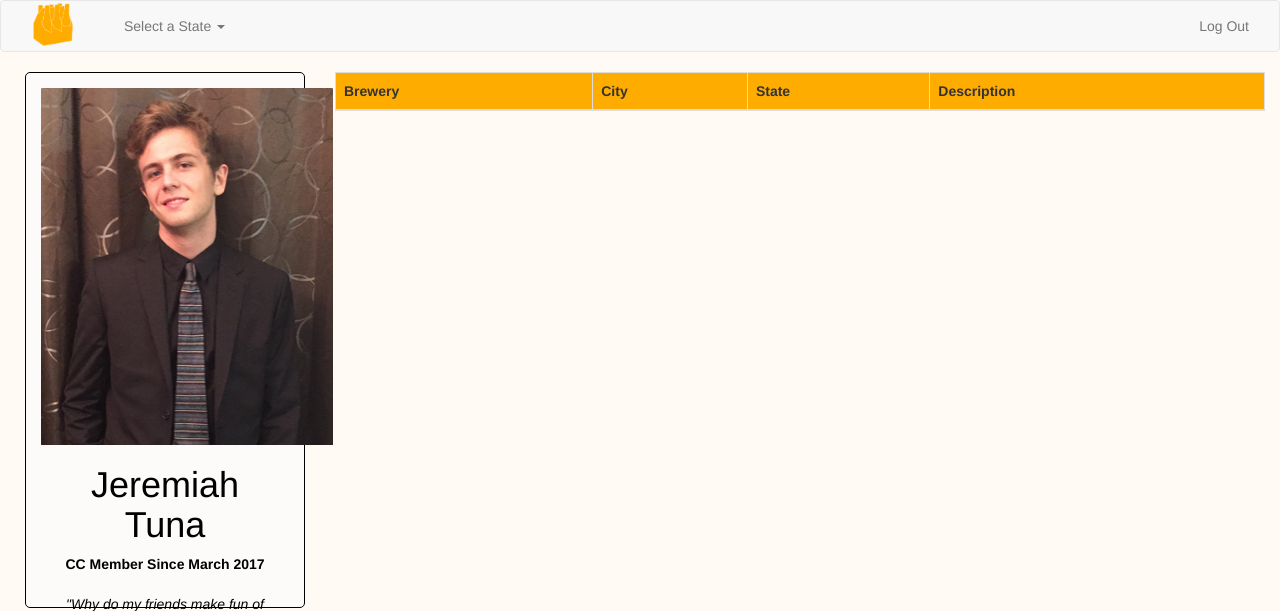
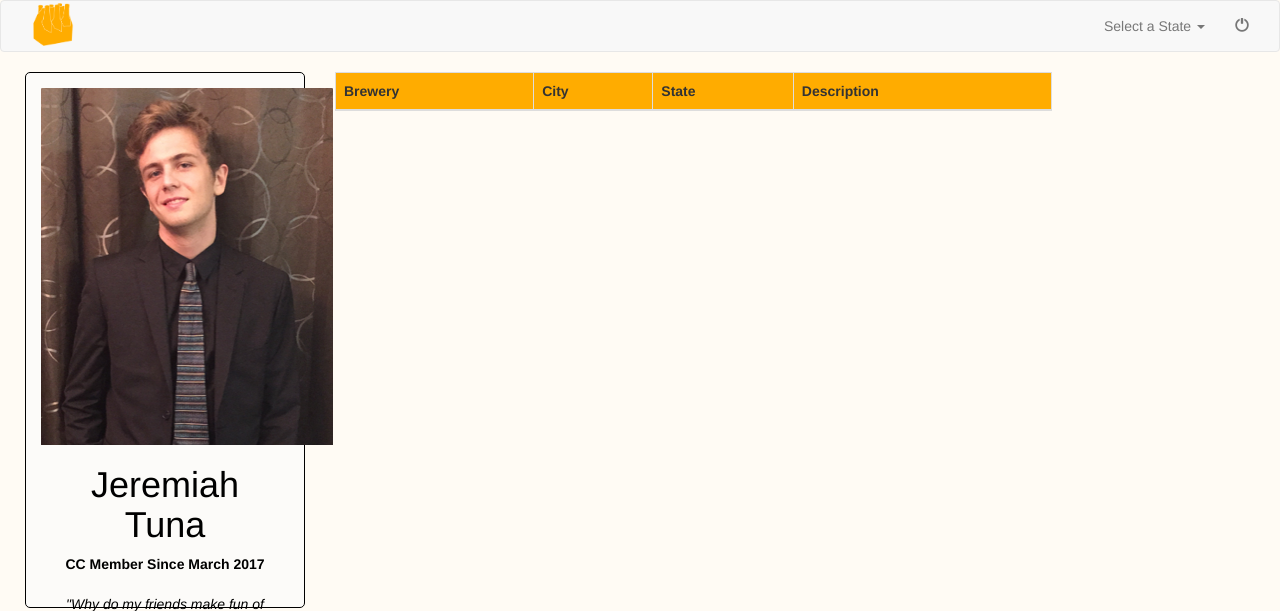
Before and after one commit to Jeffb3518/CraftCooler, a PHP site: page /public/profile.html in a window 1280 px wide. Shown: the top 611 px of the page. Run offline with PHP 8.4, Linux system fonts and the light colour scheme; lists and menus that the app fills with data are empty; some libraries are stand-ins or nearby versions.

Commit message:
front end

```diff
--- a/public/css/style.css
+++ b/public/css/style.css
@@ -1,5 +1,4 @@
 body {
-    /*background-image: url("../images/backgrounds/brown-background.jpg");*/
     background: #fffbf4;
 
 }
@@ -95,6 +94,7 @@ body {
 
 .table-bordered{
     border-radius: 4px;
+    border: ;
 }
 
 #state-scroll{
--- a/public/profile.html
+++ b/public/profile.html
@@ -53,7 +53,13 @@
       <form class="navbar-form navbar-left" id="dropdown">
         <li class="" id="runSearch" style="list-style-type: none;">
             <ul class="nav navbar-nav">
-                <li class="dropdown">
+
+                </li>
+            </ul>
+      </form>
+
+      <ul class="nav navbar-nav navbar-right">
+        <li class="dropdown">
                 <a href="#" class="dropdown-toggle" data-toggle="dropdown" role="button" aria-haspopup="true" aria-expanded="false">Select a State <span class="caret"></span></a>
                 <ul class="dropdown dropdown-menu" id="state-scroll">
                     <li><a class="stateSelect" href="#">Alabama</a></li>
@@ -107,11 +113,8 @@
                 </ul>
                 </li>
                 </li>
-            </ul>
-      </form>
 
-      <ul class="nav navbar-nav navbar-right">
-        <li><a href="#">Log Out</a></li>
+        <li><a href="#"><span class="glyphicon glyphicon-off" aria-hidden="true"></span></a></li>
 
       </ul>
     </div><!-- /.navbar-collapse -->
@@ -133,7 +136,7 @@
 
 
 <!--Beer table-->
-    <div class="container col-md-9" class="beer-table">
+    <div class="container col-md-7" class="beer-table">
         <!--<h2>My CraftCooler</h2>
         <p>Beer Stats</p>-->
 
```
Also changed, not shown: public/images/logos/text_logo_amber.png, public/images/logos/text_logo_black.png, public/images/logos/text_logo_white.png, public/images/logos/text_logo_white2.png (deleted), public/js/sticky.js (line endings or trailing spaces).
